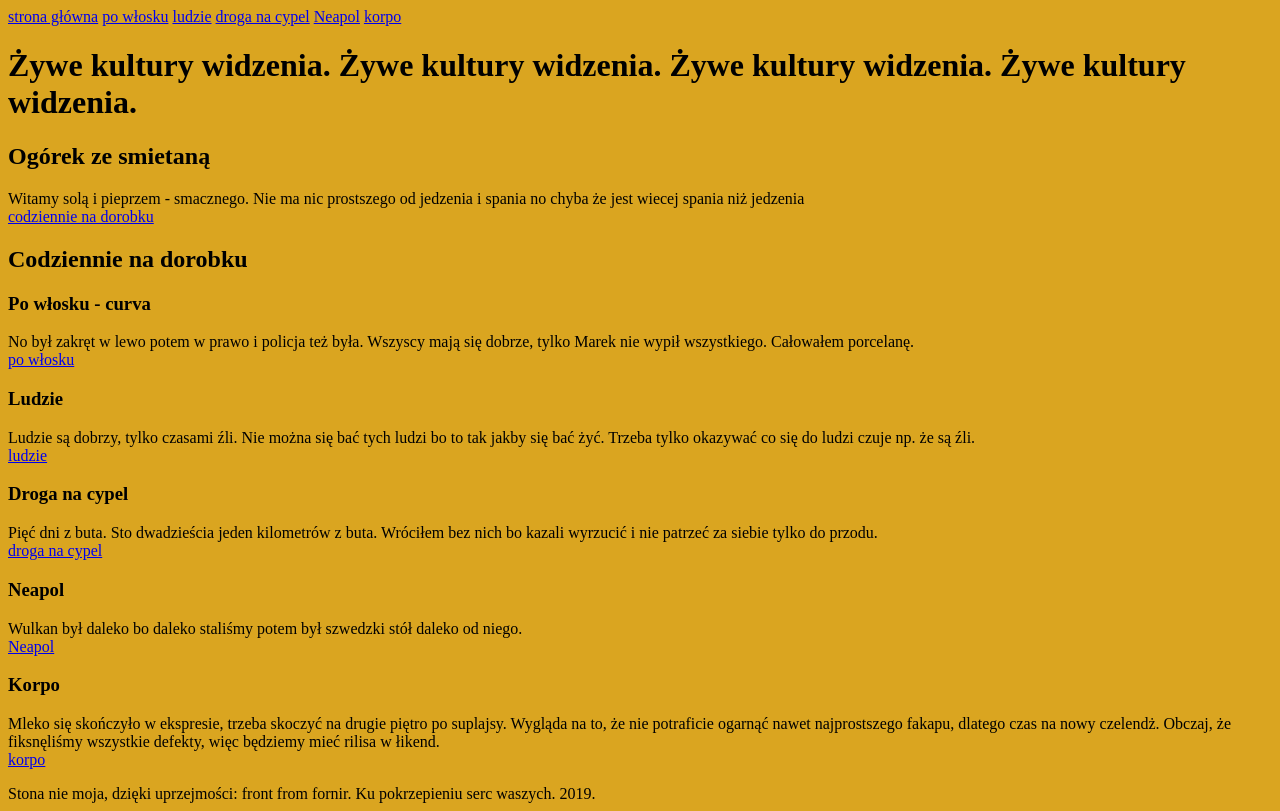
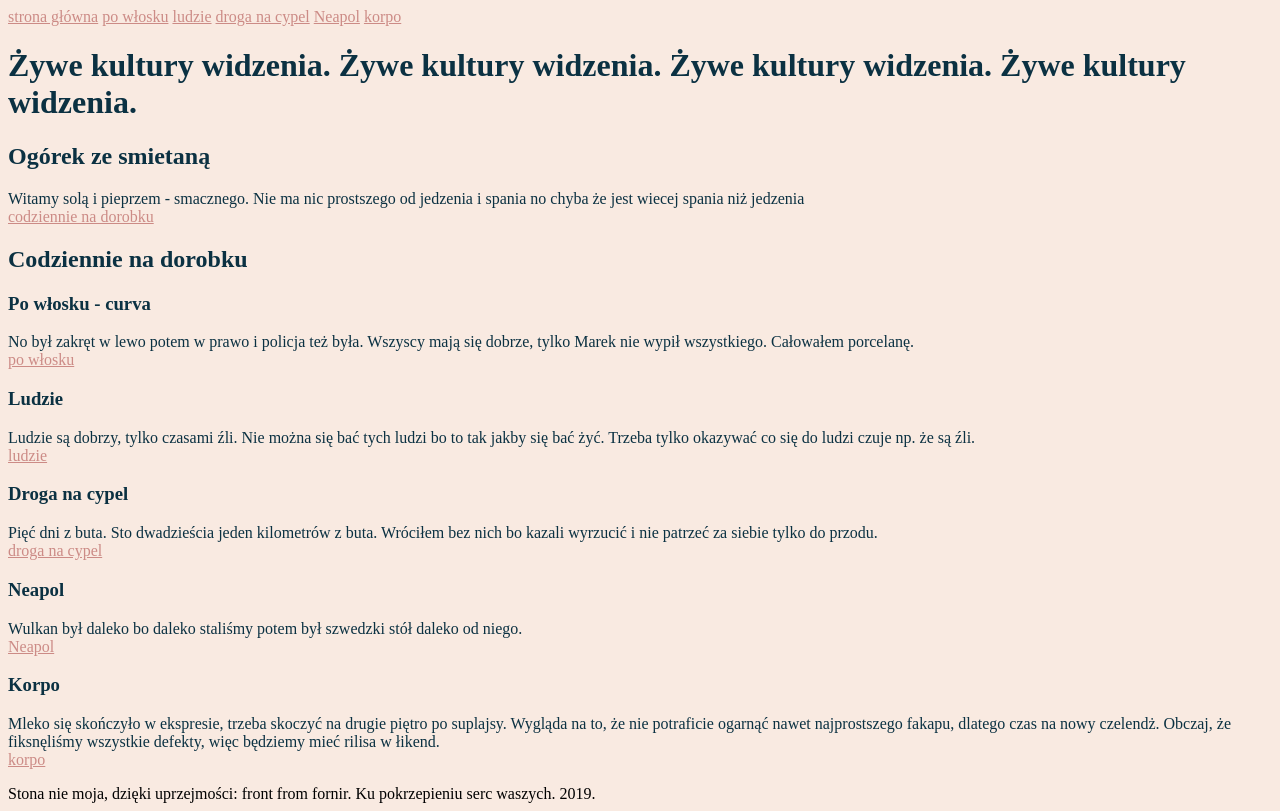
Before and after one commit to krzysiekgryko/homepage, a plain HTML site: page index.html in a window 1280 px wide. Drawn offline with Linux system fonts and the light colour scheme.

Commit message:
feat: new viev

```diff
--- a/index.html
+++ b/index.html
@@ -11,12 +11,12 @@
 
 <body>
 	<header class="mainMenu">
-		<a href="index.html">strona główna</a>
-		<a href="poWlosku.html">po włosku</a>
-		<a href="ludzie.html">ludzie</a>
-		<a href="drogaNaCypel.html">droga na cypel</a>
-		<a href="Neapol.html">Neapol</a>
-		<a href="korpo.html">korpo</a>
+		<a class="link" href="index.html">strona główna</a>
+		<a class="link" href="poWlosku.html">po włosku</a>
+		<a class="link" href="ludzie.html">ludzie</a>
+		<a class="link" href="drogaNaCypel.html">droga na cypel</a>
+		<a class="link" href="Neapol.html">Neapol</a>
+		<a class="link" href="korpo.html">korpo</a>
 	</header>
 	<main>
 		<header>
@@ -25,67 +25,67 @@
 			</h1>
 		</header>
 		<section>
-			<h2 class="sectionHeader">Ogórek ze smietaną</h2>
-			<p>Witamy solą i pieprzem - smacznego. Nie ma nic prostszego od jedzenia i spania no chyba że jest wiecej
+			<h2 class="secondHeader">Ogórek ze smietaną</h2>
+			<p class="paragraph">Witamy solą i pieprzem - smacznego. Nie ma nic prostszego od jedzenia i spania no chyba że jest wiecej
 				spania niż jedzenia<br>
-				<a href="#codziennieNaDorobku">codziennie na dorobku</a>
+				<a class="link" href="#codziennieNaDorobku">codziennie na dorobku</a>
 			</p>
 		</section>
 		<section id="codziennieNaDorobku">
-			<h2 class="sectionHeader">Codziennie na dorobku</h2>
+			<h2 class="secondHeader">Codziennie na dorobku</h2>
 			<section>
-				<h3>
+				<h3 class="thirthHeader">
 					Po włosku - curva
 				</h3>
-				<p>
+				<p class="paragraph">
 					No był zakręt w lewo potem w prawo i policja też była. Wszyscy mają się dobrze, tylko Marek nie
 					wypił wszystkiego. Całowałem porcelanę.
 					<br>
-					<a href="poWlosku.html">po włosku</a>
+					<a class="link" href="poWlosku.html">po włosku</a>
 				</p>
 			</section>
 			<section>
-				<h3>
+				<h3 class="thirthHeader">
 					Ludzie
 				</h3>
-				<p>
+				<p class="paragraph">
 					Ludzie są dobrzy, tylko czasami źli. Nie można się bać tych ludzi bo to tak jakby się bać żyć.
 					Trzeba tylko okazywać co się do ludzi czuje np. że są źli.
 					<br>
-					<a href="ludzie.html">ludzie</a>
+					<a class="link" href="ludzie.html">ludzie</a>
 				</p>
 			</section>
 			<section>
-				<h3>
+				<h3 class="thirthHeader">
 					Droga na cypel
 				</h3>
-				<p>
+				<p class="paragraph">
 					Pięć dni z buta. Sto dwadzieścia jeden kilometrów z buta. Wróciłem bez nich bo kazali wyrzucić i nie
 					patrzeć za siebie tylko do przodu.
 					<br>
-					<a href="drogaNaCypel.html">droga na cypel</a>
+					<a class="link" href="drogaNaCypel.html">droga na cypel</a>
 				</p>
 			</section>
 			<section>
-				<h3>
+				<h3 class="thirthHeader">
 					Neapol
 				</h3>
-				<p>
+				<p class="paragraph">
 					Wulkan był daleko bo daleko staliśmy potem był szwedzki stół daleko od niego.
 					<br>
-					<a href="Neapol.html">Neapol</a>
+					<a class="link" href="Neapol.html">Neapol</a>
 				</p>
 			</section>
 			<section>
-				<h3>
+				<h3 class="thirthHeader">
 					Korpo
 				</h3>
-				<p>
+				<p class="paragraph">
 					Mleko się skończyło w ekspresie, trzeba skoczyć na drugie piętro po suplajsy. Wygląda na to, że nie
 					potraficie ogarnąć nawet najprostszego fakapu, dlatego czas na nowy czelendż. Obczaj, że fiksnęliśmy
 					wszystkie defekty, więc będziemy mieć rilisa w łikend.
 					<br>
-					<a href="korpo.html">korpo</a>
+					<a class="link" href="korpo.html">korpo</a>
 				</p>
 			</section>
 		</section>
--- a/style.css
+++ b/style.css
@@ -1,8 +1,19 @@
 body {
-        background: goldenrod;
+        background: #F9EAE1;
+}
 
+.mainHeader, .articleHeader, .thirthHeader {
+        color: #0B3142;
 }
-.articleHeader {
-       font-size: 5em;
-       color: bisque;
+
+.secondHeader {
+        color: #0B3142;
 }
+
+.paragraph {
+        color: #0B3142;
+}
+
+.link {
+        color: #CC8B86;
+}
```
Also changed, not shown: Neapol.html (+9 -9 lines), drogaNaCypel.html (+10 -10 lines), korpo.html (+10 -10 lines), ludzie.html (+9 -9 lines), poWlosku.html (+10 -10 lines).
